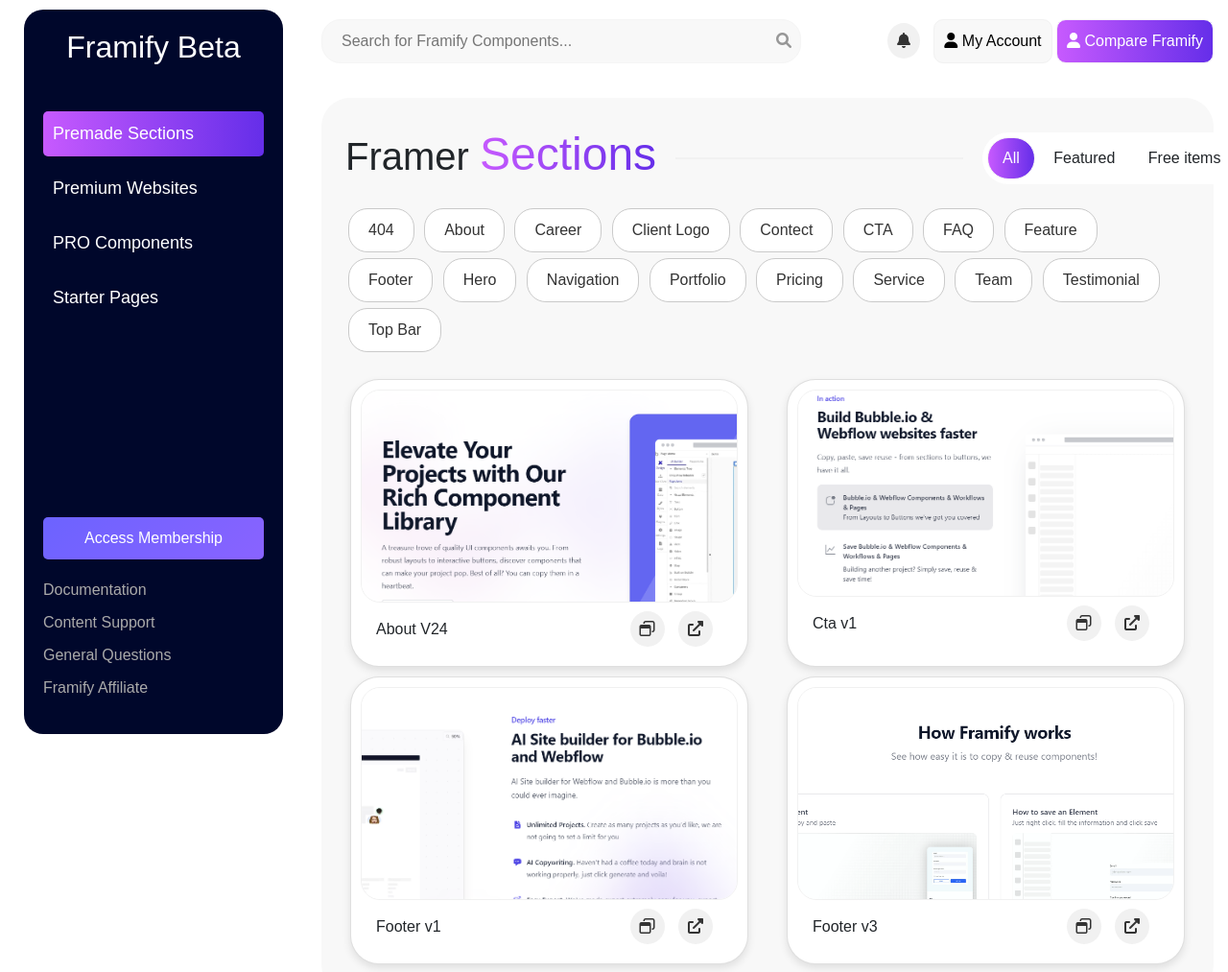
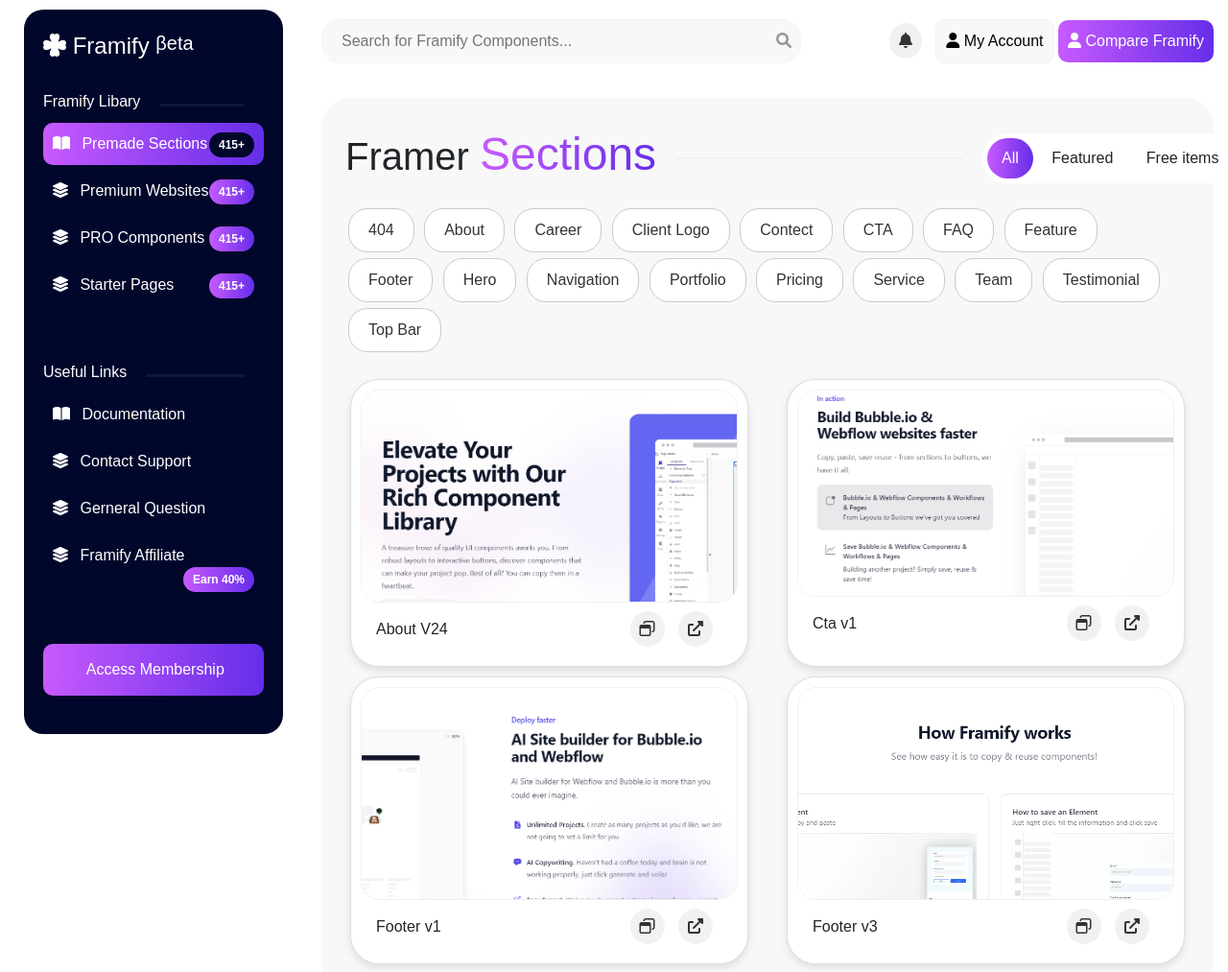
Before and after one commit to crystalWeb3/ui_test_project, a plain HTML site: page index.html in a window 1280 px wide. Shown: the top 1013 px of the page at 96% size. Drawn offline with nearby package versions, Linux system fonts and the light colour scheme.

Commit message:
sidebar_static_done_1

```diff
--- a/index.html
+++ b/index.html
@@ -22,24 +22,91 @@
           <div class="sidebar-container">
             <nav class="sidebar">
               <div class="sidebar-header">
-                <h2>Framify Beta</h2>
+                <div>
+                  <i class="fa-solid fa-clover"></i>
+                  <span>Framify</span>
+                  <span class="beta">&beta;eta</span>
+                </div>
+              </div>
+
+              <div class="section-spliter">
+                <h6 class="text-nowrap">Framify Libary</h6>
+                <div class="line2"></div>
+              </div>
+              <ul class="sidebar-menu">
+                <li>
+                  <a href="#" class="active">
+                    <i class="fa-solid fa-book-open mr-2"></i>
+                    Premade Sections
+                    <span class="float-right badge">415+</span>
+                  </a>
+                </li>
+
+                <li>
+                  <a href="#">
+                    <i class="fa-solid fa-layer-group mr-2"></i>
+                    Premium Websites
+                    <span class="float-right badge gradient">415+</span>
+                  </a>
+                </li>
+
+                <li>
+                  <a href="#">
+                    <i class="fa-solid fa-layer-group mr-2"></i>
+                    PRO Components
+                    <span class="float-right badge gradient">415+</span>
+                  </a>
+                </li>
+
+                <li>
+                  <a href="#">
+                    <i class="fa-solid fa-layer-group mr-2"></i>
+                    Starter Pages
+                    <span class="float-right badge gradient">415+</span>
+                  </a>
+                </li>
+              </ul>
+
+              <div class="section-spliter">
+                <h6 class="text-nowrap">Useful Links</h6>
+                <div class="line2"></div>
               </div>
 
               <ul class="sidebar-menu">
-                <li><a href="#" class="active">Premade Sections</a></li>
-                <li><a href="#">Premium Websites</a></li>
-                <li><a href="#">PRO Components</a></li>
-                <li><a href="#">Starter Pages</a></li>
+                <li>
+                  <a href="#" >
+                    <i class="fa-solid fa-book-open mr-2"></i>
+                    Documentation
+                  </a>
+                </li>
+
+                <li>
+                  <a href="#">
+                    <i class="fa-solid fa-layer-group mr-2"></i>
+                    Contact Support
+                  </a>
+                </li>
+
+                <li>
+                  <a href="#">
+                    <i class="fa-solid fa-layer-group mr-2"></i>
+                    Gerneral Question
+                  </a>
+                </li>
+
+                <li>
+                  <a href="#">
+                    <i class="fa-solid fa-layer-group mr-2"></i>
+                    Framify Affiliate
+                    <span class="float-right badge gradient">Earn 40%</span>
+                  </a>
+                </li>
               </ul>
-              <div class="sidebar-footer">
-                <button class="membership-btn">Access Membership</button>
-                <ul class="sidebar-links">
-                  <li><a href="#">Documentation</a></li>
-                  <li><a href="#">Content Support</a></li>
-                  <li><a href="#">General Questions</a></li>
-                  <li><a href="#">Framify Affiliate</a></li>
-                </ul>
-              </div>
+
+              <button class="membership-btn gradient">
+                <i class="fa-solid fa-power"></i>
+                <span>Access Membership</span>
+              </button>
             </nav>
           </div>
         </div>
@@ -76,27 +143,20 @@
           </header>
 
           <div class="main-content mt-3">
-
-
             <div class="main-head">
-
               <!-- <div class="section-spliter"> -->
               <div class="page-title">
                 <h1>Framer <span class="text-gradient">Sections</span></h1>
               </div>
-                <div class="line" ></div>
+              <div class="line"></div>
 
               <!-- </div> -->
 
-
               <ul class="tabs">
                 <li class="tab gradient">All</li>
-                        <li class="tab ">Featured</li>
+                <li class="tab">Featured</li>
                 <li class="tab">Free items</li>
               </ul>
-
-
-
             </div>
 
             <div class="tags mt-3">
@@ -124,13 +184,17 @@
               <div class="col-md-6">
                 <div class="card">
                   <div class="image-container">
-                        <img class="framer-image" src="./assets/images/1.PNG" >
+                    <img class="framer-image" src="./assets/images/1.PNG" />
                   </div>
                   <div class="m-3">
                     <div class="float-left">About V24</div>
                     <div class="float-right">
-                            <span class="icon-btn"><i class="fa-regular fa-window-restore"></i></span>
-                            <span class="icon-btn"><i class="fa-solid fa-up-right-from-square"></i></span>
+                      <span class="icon-btn"
+                        ><i class="fa-regular fa-window-restore"></i
+                      ></span>
+                      <span class="icon-btn"
+                        ><i class="fa-solid fa-up-right-from-square"></i
+                      ></span>
                     </div>
                   </div>
                 </div>
@@ -139,13 +203,17 @@
               <div class="col-md-6">
                 <div class="card">
                   <div class="image-container">
-                        <img class="framer-image" src="./assets/images/2.PNG" >
+                    <img class="framer-image" src="./assets/images/2.PNG" />
                   </div>
                   <div class="m-3">
                     <div class="float-left">Cta v1</div>
                     <div class="float-right">
-                            <span class="icon-btn"><i class="fa-regular fa-window-restore"></i></span>
-                            <span class="icon-btn"><i class="fa-solid fa-up-right-from-square"></i></span>
+                      <span class="icon-btn"
+                        ><i class="fa-regular fa-window-restore"></i
+                      ></span>
+                      <span class="icon-btn"
+                        ><i class="fa-solid fa-up-right-from-square"></i
+                      ></span>
                     </div>
                   </div>
                 </div>
@@ -154,13 +222,17 @@
               <div class="col-md-6">
                 <div class="card">
                   <div class="image-container">
-                        <img class="framer-image" src="./assets/images/3.PNG" >
+                    <img class="framer-image" src="./assets/images/3.PNG" />
                   </div>
                   <div class="m-3">
                     <div class="float-left">Footer v1</div>
                     <div class="float-right">
-                            <span class="icon-btn"><i class="fa-regular fa-window-restore"></i></span>
-                            <span class="icon-btn"><i class="fa-solid fa-up-right-from-square"></i></span>
+                      <span class="icon-btn"
+                        ><i class="fa-regular fa-window-restore"></i
+                      ></span>
+                      <span class="icon-btn"
+                        ><i class="fa-solid fa-up-right-from-square"></i
+                      ></span>
                     </div>
                   </div>
                 </div>
@@ -169,13 +241,17 @@
               <div class="col-md-6">
                 <div class="card">
                   <div class="image-container">
-                        <img class="framer-image" src="./assets/images/4.PNG" >
+                    <img class="framer-image" src="./assets/images/4.PNG" />
                   </div>
                   <div class="m-3">
                     <div class="float-left">Footer v3</div>
                     <div class="float-right">
-                            <span class="icon-btn"><i class="fa-regular fa-window-restore"></i></span>
-                            <span class="icon-btn"><i class="fa-solid fa-up-right-from-square"></i></span>
+                      <span class="icon-btn"
+                        ><i class="fa-regular fa-window-restore"></i
+                      ></span>
+                      <span class="icon-btn"
+                        ><i class="fa-solid fa-up-right-from-square"></i
+                      ></span>
                     </div>
                   </div>
                 </div>
@@ -184,7 +260,9 @@
           </div>
           <footer class="m-4">
             <div class="float-left">License ----- changelog</div>
-            <div class="float-right">Copyright &copy; 2024 - All Right Reserved</div>
+            <div class="float-right">
+              Copyright &copy; 2024 - All Right Reserved
+            </div>
             <!-- <div class="float-right">@2024</div> -->
           </footer>
         </div>
--- a/styles.css
+++ b/styles.css
@@ -53,7 +53,6 @@
 
 
   .sidebar-header {
-    text-align: center;
     margin-bottom: 30px;
     font-size: 24px;
   }
@@ -62,29 +61,39 @@
     list-style: none;
     padding: 0;
     flex-grow: 1;
+    align-items: center;
+  }
+  .beta{
+    font-size: 20px;
+    font-weight: 100 !important;
+    /* line-height: 1; */
+    vertical-align: top;
   }
 
   .sidebar-menu li {
-    margin: 10px 0;
+    margin: 5px 0;
+    /* display: flex; */
+    /* align-items: center; */
   }
 
   .sidebar-menu a {
     text-decoration: none;
     color: #fff;
-    font-size: 18px;
+    /* font-size: 18px; */
     display: block;
     padding: 10px;
     transition: 0.3s ease;
-    border-radius: 5px;
+    border-radius: 10px;
+    margin: 0;
   }
 
   .sidebar-menu a:hover {
     background: linear-gradient(to left,  #652ee9, #c75afe);
-    border-radius: 5px;
+    border-radius: 10px;
   }
 
   .sidebar-menu a.active {
-    border-radius: 5px;
+    border-radius: 10px;
     background: linear-gradient(to left,  #652ee9, #c75afe);
   }
 
@@ -96,11 +105,11 @@
     background: linear-gradient(135deg, #6c63ff 0%, #8963ff 100%);
     color: white;
     width: 100%;
-    padding: 10px;
+    padding: 15px;
     border: none;
     cursor: pointer;
     margin-bottom: 20px;
-    border-radius: 5px;
+    border-radius: 10px;
     transition: 0.3s ease;
   }
 
@@ -314,7 +323,7 @@
   .gradient {
     background: linear-gradient(to left,  #652ee9, #c75afe);
     color: white;
-    border: #f5f5f5 1px solid;
+    /* border: #f5f5f5 1px solid;   */
   }
 
   .secondary {
@@ -334,6 +343,15 @@
     /* max-width: 400px; */
     height: 2px;
     background-color: #f1f1f1;
+    margin-left: 20px;
+    margin-right: 20px;
+  }
+  .line2 {
+    width: 100%;
+    /* min-width: 200px; */
+    /* max-width: 400px; */
+    height: 3px;
+    background-color: #0f1637;
     margin-left: 20px;
     margin-right: 20px;
   }
@@ -384,3 +402,13 @@
     /* fill: cover; */
 
   }
+
+  /* badge */
+  .badge {
+    border-radius: 30px;
+    padding: 7px;
+    padding-right: 10px;
+    padding-left: 10px;
+    align-items: center;
+    background-color: #00072b;
+  }
```
Lines whose indentation alone changed are shown as unchanged.
